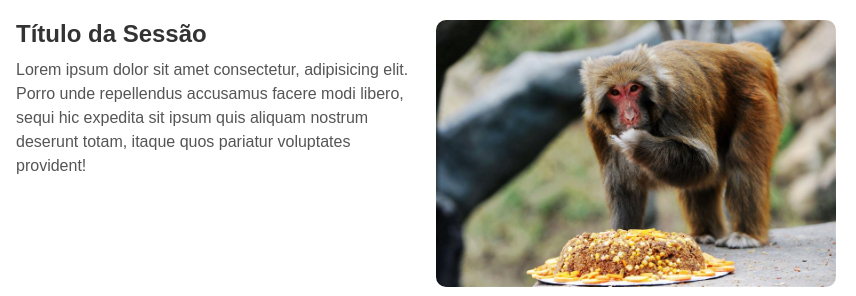
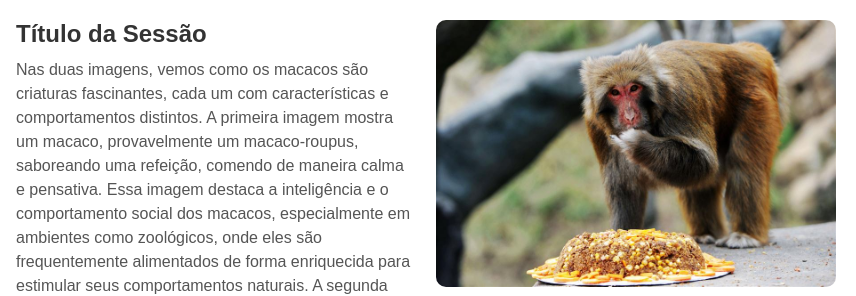
Before and after one commit to AugustoHenriqueFagundes/reponsividade-simples, a plain HTML site: page index.html in a window 1280 px wide. Shown: the top 296 px of the page, 424-1280 px from the left. Drawn offline with Linux system fonts and the light colour scheme.

Commit message:
Add files via upload

```diff
--- a/index.html
+++ b/index.html
@@ -17,7 +17,14 @@
     <div class="div2">
         <h2 class="titulo">Título da Sessão</h2>
         <p class="texto">
-            Lorem ipsum dolor sit amet consectetur, adipisicing elit. Porro unde repellendus accusamus facere modi libero, sequi hic expedita sit ipsum quis aliquam nostrum deserunt totam, itaque quos pariatur voluptates provident!
+            Nas duas imagens, vemos como os macacos são criaturas fascinantes, cada um com características e comportamentos distintos.
+
+            A primeira imagem mostra um macaco, provavelmente um macaco-roupus, saboreando uma refeição, comendo de maneira calma e pensativa. Essa imagem destaca a inteligência e o comportamento social dos macacos, especialmente em ambientes como zoológicos, onde eles são frequentemente alimentados de forma enriquecida para estimular seus comportamentos naturais.
+
+            A segunda imagem traz um close-up de um macaco com um sorriso largo, destacando as expressões únicas e as personalidades desses primatas. A imagem nos dá uma ideia de como seus rostos poderosos e expressivos podem se assemelhar às emoções humanas, como felicidade ou curiosidade. Macacos, especialmente espécies como o macaco-roupus, são conhecidos por suas estruturas sociais complexas e interações dentro de seus grupos.
+
+            Ambas as imagens refletem como os macacos, apesar de sua origem selvagem, compartilham semelhanças com os humanos em termos de expressão, emoção e inteligência.
+
         </p>
     </div>
 
```
